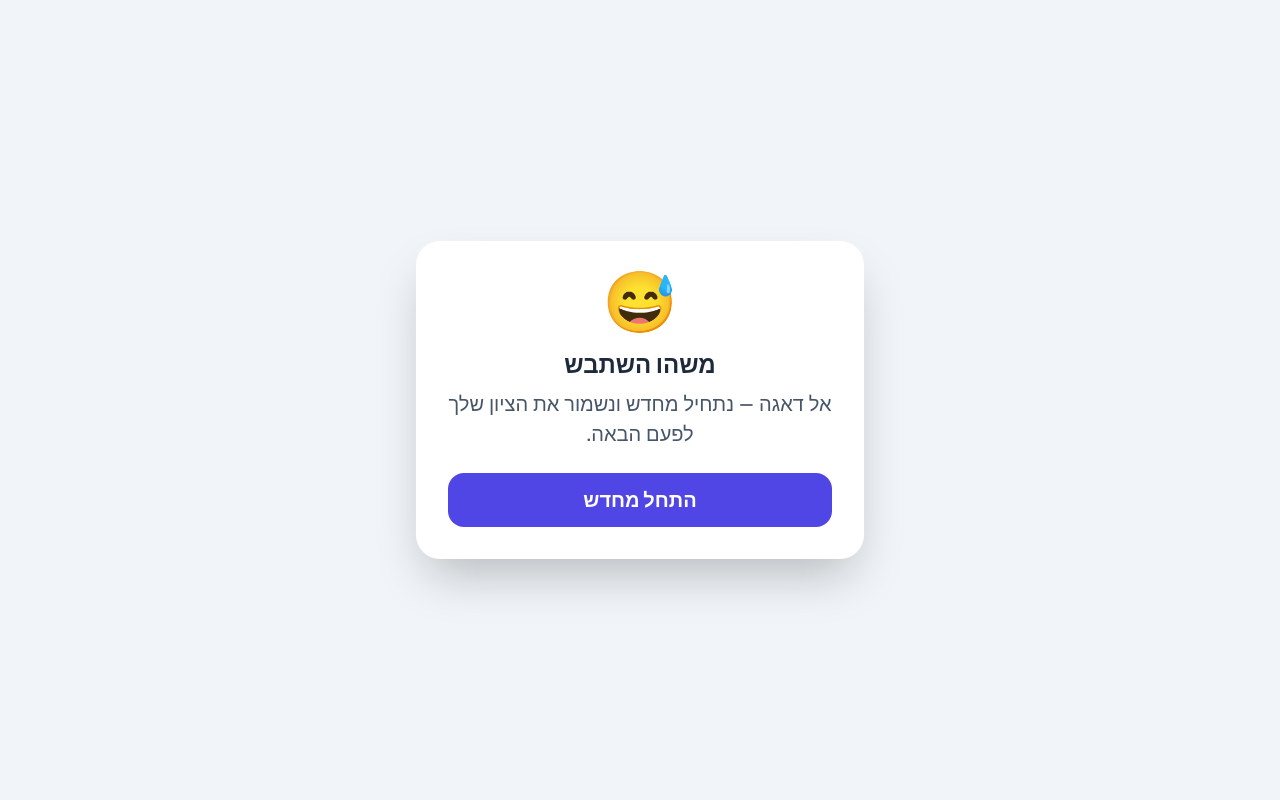
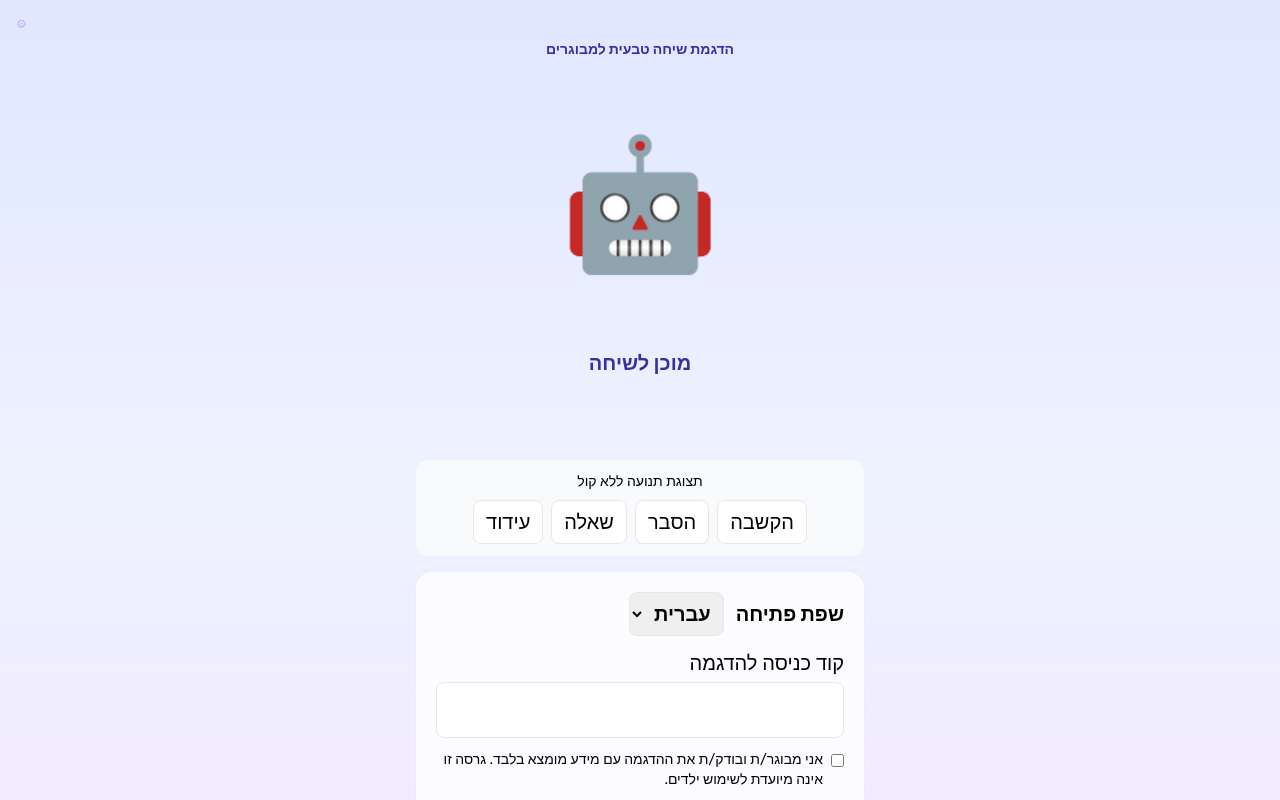
Before and after one commit to ward3107/KIDFIN, a React (Vite) app: page / in a window 1280 px wide. Shown: the top 800 px of the page. Built offline with nearby package versions, Linux system fonts and the light colour scheme; no server answers.

Commit message:
Make natural realtime Kiwi the production default

```diff
--- a/components/avatar/RobotRoom.tsx
+++ b/components/avatar/RobotRoom.tsx
@@ -21,12 +21,15 @@ const RealtimeConversation = React.lazy(() => import('./RealtimeConversation'));
 export const RobotRoom: React.FC<{ childName?: string }> = () => {
   const { i18n } = useTranslation();
   const ar = (i18n.language || 'he').startsWith('ar');
-  const realtimeDemo = typeof window !== 'undefined' && /(?:^|[#/])realtime$/.test(window.location.hash);
+  const hash = typeof window !== 'undefined' ? window.location.hash : '';
+  // Natural Realtime conversation is now the production default. Keep the
+  // deterministic scripted flow available at #scripted as a safe fallback.
+  const realtimeDemo = !/(?:^|[#/])scripted$/.test(hash);
 
   // Live voice is opt-in via the "#live" URL; everyone else gets the reliable
   // scripted robot. (Kept in state so a failed live start can drop to scripted.)
   const wantsLive =
-    typeof window !== 'undefined' && /(?:^|[#/])live$/.test(window.location.hash);
+    typeof window !== 'undefined' && /(?:^|[#/])live$/.test(hash);
   const [mode, setMode] = React.useState<'live' | 'scripted'>(
     wantsLive ? 'live' : 'scripted',
   );
```
